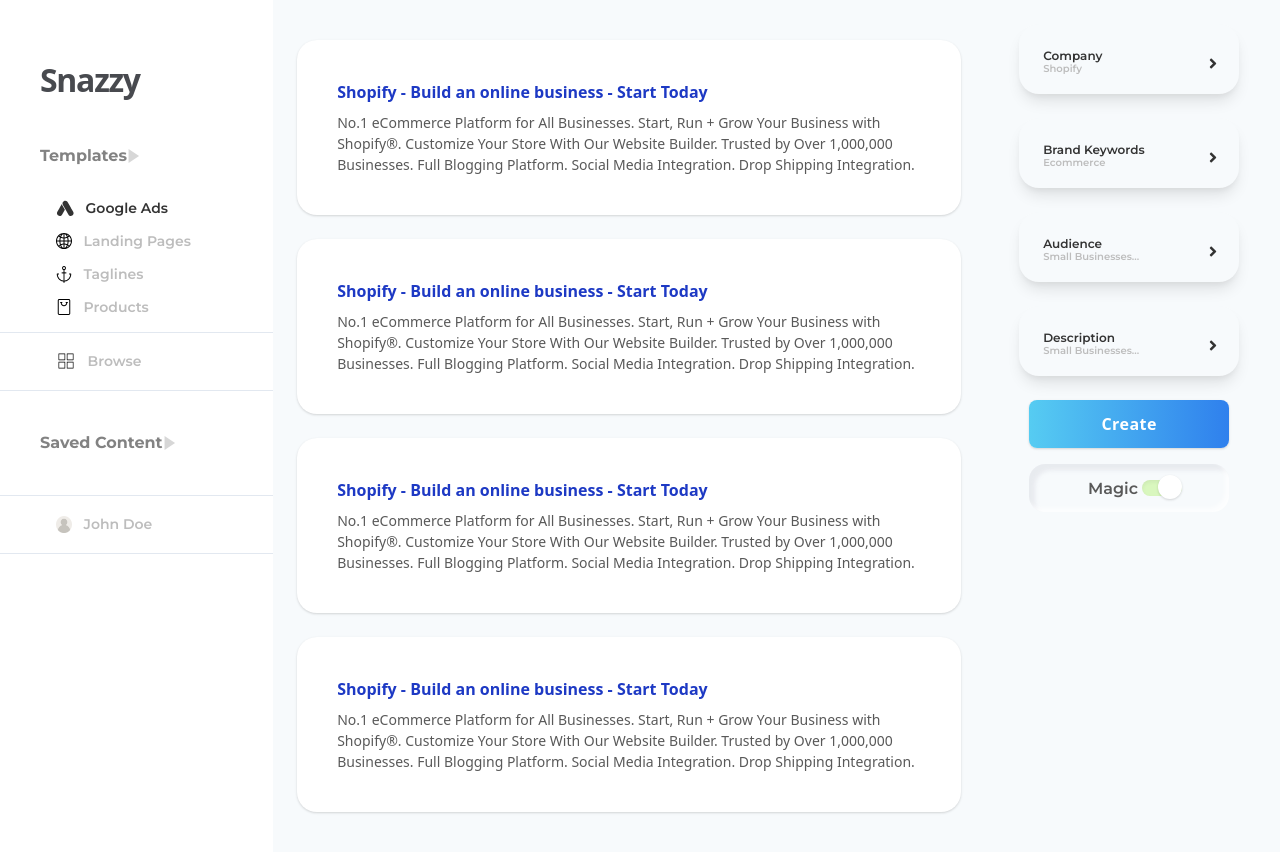
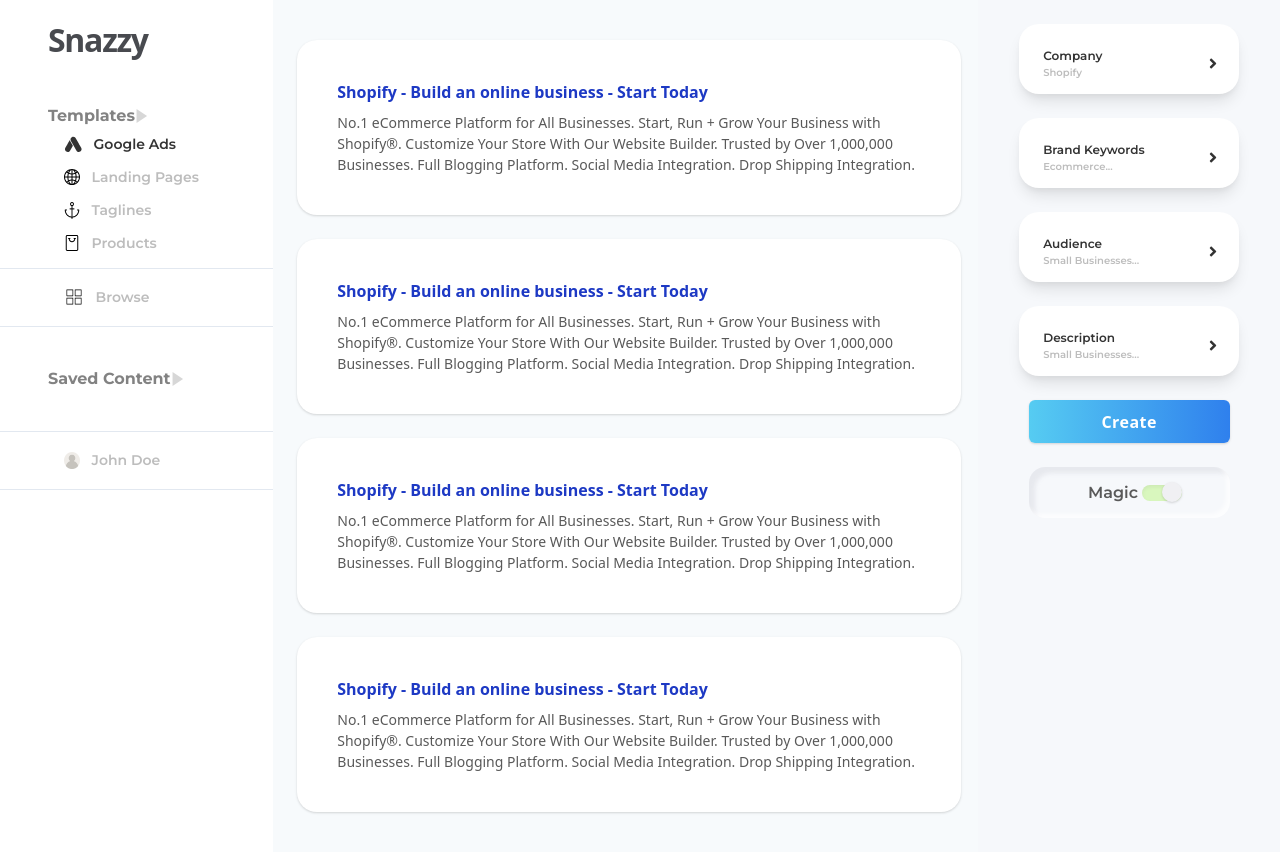
Before and after one commit to jeanawhou/React-TailwindCSS, a React (Create React App) app: page / in a window 1280 px wide. Built offline with nearby package versions, Linux system fonts and the light colour scheme.

Commit message:
Fix card spacing and colors

```diff
--- a/src/App.js
+++ b/src/App.js
@@ -14,8 +14,8 @@
   return (
 
     <React.Fragment >
-    <div class=" h-full flex bg-gray-100">
-      <div class="w-40 p-10 bg-white sidebar" style={{width: '275px'}}>
+    <div class=" h-full flex mb-0" style={{background: '#F6F8FB'}}>
+      <div class="w-40 px-12 bg-white sidebar" style={{width: '275px'}}>
         <div className="text-4xl font-extrabold text-left my-4" style={customStyle}>
           Snazzy
         </div>
@@ -40,28 +40,30 @@
         </div>
         <div class="w-40 sm:w-64 mx-6 sidebar" style={{textAlign: '-webkit-center'}}>
           <SmallCard title="Company" smallDescription="Shopify" />
-          <SmallCard title="Brand Keywords" smallDescription="Ecommerce" />
+          <SmallCard title="Brand Keywords" smallDescription="Ecommerce..." />
           <SmallCard title="Audience" smallDescription="Small Businesses..."  />
           <SmallCard title="Description" smallDescription="Small Businesses..."/>
           <button
-            className="text-center font-semibold h-12 shadow rounded-lg bg-gradient-to-r text-white"
-            style={{width: '200px', backgroundImage: 'linear-gradient(to right, #56CCF2 , #2F80ED)', letterSpacing: '0.03em',
+            className="text-center font-semibold mt-6 shadow bg-gradient-to-r text-white"
+            style={{width: '201px', backgroundImage: 'linear-gradient(to right, #56CCF2 , #2F80ED)', letterSpacing: '0.03em',
             fontSize: '16px',
             lineHeight: '22px',
+            height: '43px',
+            borderRadius: '6px'
             }}>
             Create
           </button>
 
           <div
-          className="flex items-center justify-center w-full mb-24 font-bold h-12 rounded-lg from-gray-100 mt-6 py-2"
+          className="flex items-center justify-center w-full mb-24 font-bold rounded-lg from-gray-100 mt-6 py-2"
           style={
             {
               backgroundBlendMode: 'soft-light',
               boxShadow: 'inset -4.08333px -4.08333px 4.08333px rgba(255, 255, 255, 0.7), inset 6.125px 6.125px 4.08333px rgba(174, 174, 192, 0.2)',
               borderRadius: '16px',
-              width: '200px',
+              width: '201px',
+              height: '51px',
               fontFamily: 'Montserrat',
-              marginTop: '16px',
             }}>
             <label
               for="toogleA"
@@ -77,8 +79,8 @@
                   style={{background: '#D9F7BE'}}
                 ></div>
                 <div
-                  class="toggle__dot absolute w-6 h-6 bg-white rounded-full shadow inset-y-0 right-0"
-                  style={{marginTop: '-5px'}}
+                  class="toggle__dot absolute w-5 h-5 rounded-full shadow inset-y-0 right-0"
+                  style={{marginTop: '-3px', background: '#F0F0F3'}}
                 ></div>
               </div>
             </label>
--- a/src/components/Sidebar.js
+++ b/src/components/Sidebar.js
@@ -8,7 +8,7 @@
 
   return (
     <div className="accordion__section sidebar" style={{fontFamily: 'Montserrat'}}>
-      <div className={`font-bold inline-flex py-6`}style={{color: '#828282', fontSize: '16px', fontStyle: 'normal', fontFamily: 'Montserrat'}}>
+      <div className={`font-bold inline-flex pt-6`}style={{color: '#828282', fontSize: '16px', fontStyle: 'normal', fontFamily: 'Montserrat'}}>
         {props.title}
         <Chevron style={{marginTop:'16px'}} width={8} fill={"#777"} />
       </div>
--- a/src/components/SmallCard.js
+++ b/src/components/SmallCard.js
@@ -4,12 +4,12 @@
   return (
     <React.Fragment>
       <div
-        className="justify-items-center flex font-semibold bg-gray-100 pl-6 pt-6 shadow-lg text-left my-6 px-4"
+        className="justify-items-center flex font-semibold bg-white pl-6 pt-6 shadow-lg text-left mt-6 px-4"
         v-for="i in 50"
         style={{width: '220px', height: '70px', lineHeight: '15px', fontSize:'12px', color: '#333333', borderRadius: '20px', justifyContent: 'space-between', fontFamily: 'Montserrat'}}>
 				<div>
           {props.title}
-          <div style={{color: '#bdbdbd', fontSize: '10px', lineHeight: '12px'}}>
+          <div className="mt-1" style={{color: '#bdbdbd', fontSize: '10px', lineHeight: '12px', fontStyle: 'normal'}}>
             {props.smallDescription}
           </div>
         </div>
```
